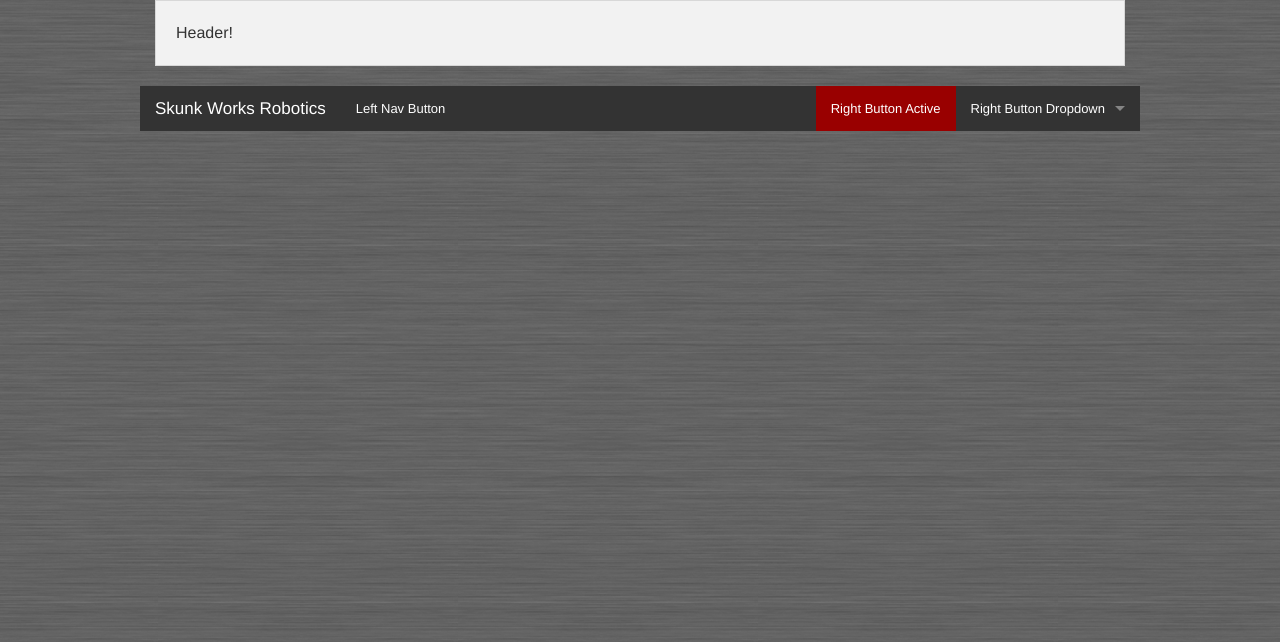
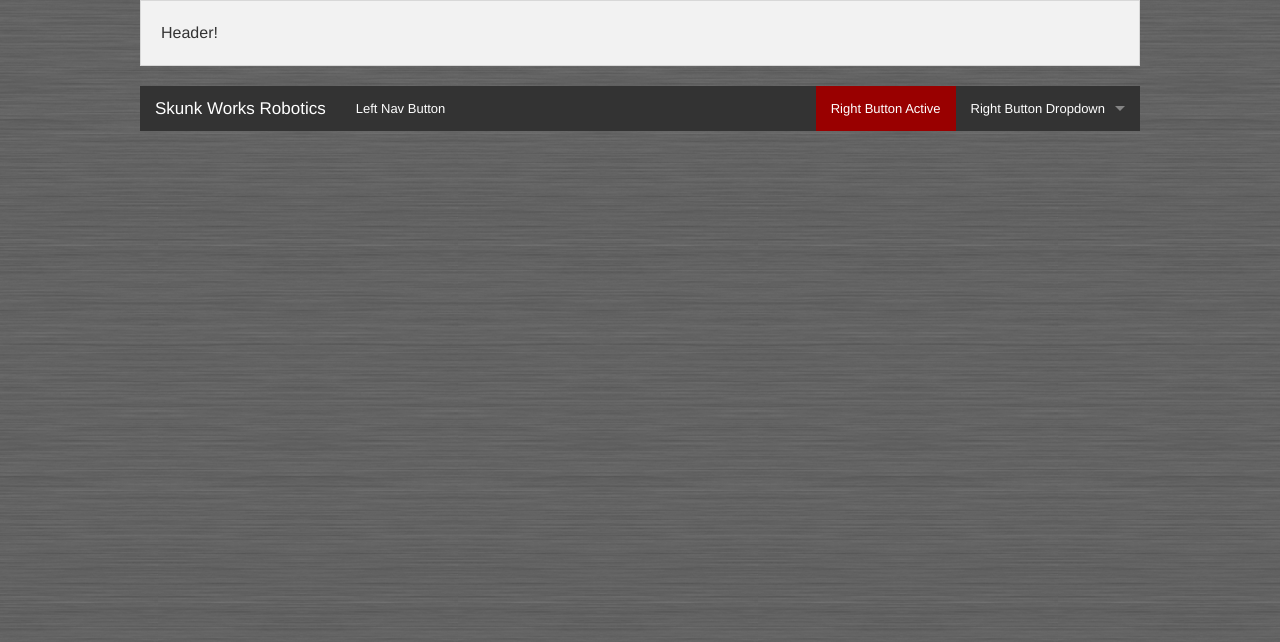
Before and after one commit to Skunkworks1983/SkunkworksWebsite2015, a plain HTML site: page index.html in a window 1280 px wide. Drawn offline with Linux system fonts and the light colour scheme.

Commit message:
removed a div somewhere

```diff
--- a/index.html
+++ b/index.html
@@ -13,10 +13,8 @@
 
 <body>
     <div class="row">
-        <div class="large-12 columns">
 
         <div class="panel">Header!</div>
-        </div>
     </div>
     <div class="row">
 		<nav class="top-bar" data-topbar="">
```
